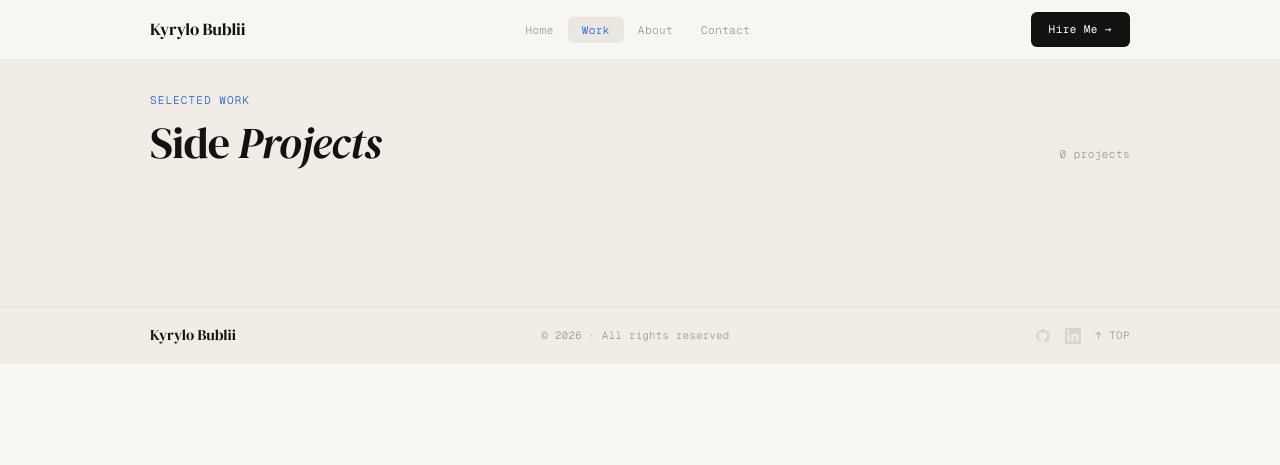
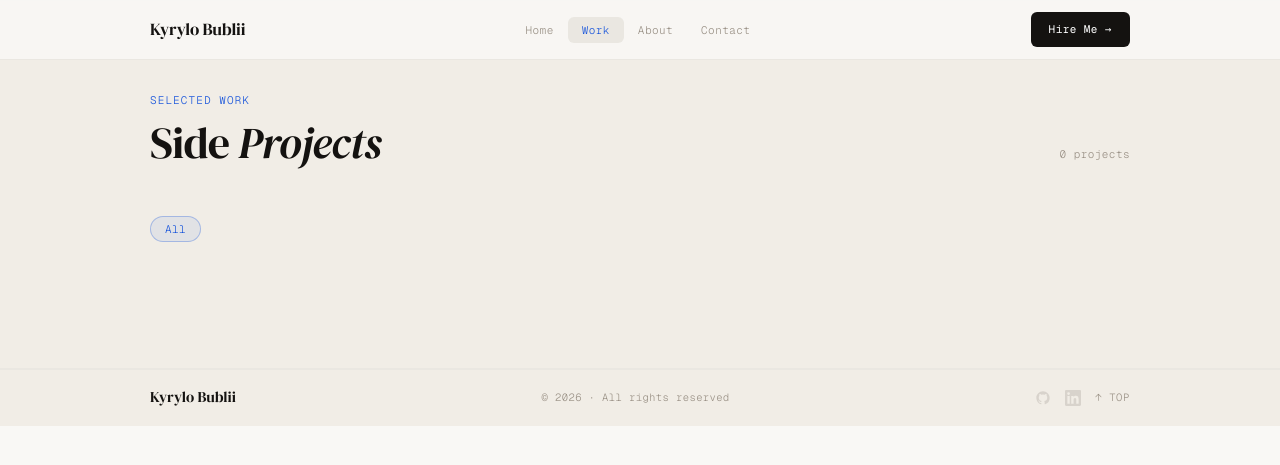
Before and after one commit to KyryloBublii/digital-cv, a Flask app: page /projects in a window 1280 px wide. Shown: the top 465 px of the page. Run offline with Flask 3, Linux system fonts and the light colour scheme; data that the repository does not hold is empty.

Commit message:
feat: add multi-select tag filtering on projects page
Renders all unique tags as filter pills above the project grid.
Selecting multiple tags shows projects matching any of them.
Deselecting all restores the full list. Count updates live.

Co-Authored-By: Claude Sonnet 4.6 <noreply@anthropic.com>

```diff
--- a/app.py
+++ b/app.py
@@ -61,7 +61,8 @@ def index():
 @app.route("/projects")
 def projects():
     all_projects = _get_projects()
-    return render_template("projects.html", active_page="projects", projects=all_projects)
+    all_tags = sorted({tag for p in all_projects for tag in p.get("tags", [])})
+    return render_template("projects.html", active_page="projects", projects=all_projects, all_tags=all_tags)
 
 
 @app.route("/projects/<slug>")
--- a/static/css/custom.css
+++ b/static/css/custom.css
@@ -291,6 +291,38 @@ nav {
   color: var(--ink-3);
   white-space: nowrap;
   padding-bottom: 4px;
+}
+
+/* ═══════════════════════════════════════════════
+   TAG FILTERS
+═══════════════════════════════════════════════ */
+.tag-filters {
+  display: flex;
+  flex-wrap: wrap;
+  gap: 6px;
+  margin-bottom: 36px;
+}
+.tag-filter-btn {
+  font-family: var(--fm);
+  font-size: 11px;
+  font-weight: 300;
+  letter-spacing: 0.04em;
+  color: var(--ink-3);
+  background: transparent;
+  border: 1px solid var(--ink-4);
+  padding: 5px 14px;
+  border-radius: 100px;
+  cursor: pointer;
+  transition: color 0.2s, background 0.2s, border-color 0.2s;
+}
+.tag-filter-btn:hover {
+  color: var(--ink);
+  border-color: var(--ink-3);
+}
+.tag-filter-btn.active {
+  color: var(--accent);
+  background: var(--accent-bg);
+  border-color: rgba(26, 86, 219, 0.3);
 }
 
 /* ═══════════════════════════════════════════════
--- a/templates/projects.html
+++ b/templates/projects.html
@@ -10,11 +10,20 @@
         <div class="s-label">Selected Work</div>
         <h2 class="s-title">Side <em>Projects</em></h2>
       </div>
-      <span class="s-count">{{ projects | length }} project{{ 's' if projects | length != 1 }}</span>
+      <span class="s-count" id="proj-count">{{ projects | length }} project{{ 's' if projects | length != 1 }}</span>
     </div>
-    <div class="projects-grid">
+
+    <div class="tag-filters rv">
+      <button class="tag-filter-btn active" data-tag="all">All</button>
+      {% for tag in all_tags %}
+      <button class="tag-filter-btn" data-tag="{{ tag }}">{{ tag }}</button>
+      {% endfor %}
+    </div>
+
+    <div class="projects-grid" id="projects-grid">
       {% for p in projects %}
-      <div class="proj-card rv{% if p.featured %} featured{% endif %}{% if not loop.first %} d{{ loop.index0 if loop.index0 <= 4 else 4 }}{% endif %}">
+      <div class="proj-card rv{% if p.featured %} featured{% endif %}{% if not loop.first %} d{{ loop.index0 if loop.index0 <= 4 else 4 }}{% endif %}"
+           data-tags="{{ p.tags | join(',') }}">
         <div class="proj-screenshot">
           {% if p.screenshot %}
             <img src="{{ p.screenshot }}" alt="{{ p.title }} screenshot" loading="lazy" />
@@ -48,4 +57,48 @@
   </div>
 </section>
 
+<script>
+  (function () {
+    const btns   = document.querySelectorAll('.tag-filter-btn');
+    const allBtn = document.querySelector('.tag-filter-btn[data-tag="all"]');
+    const cards  = document.querySelectorAll('#projects-grid .proj-card');
+    const count  = document.getElementById('proj-count');
+    let selected = new Set();
+
+    function applyFilter() {
+      let visible = 0;
+      cards.forEach(card => {
+        const tags = card.dataset.tags ? card.dataset.tags.split(',') : [];
+        const show = selected.size === 0 || tags.some(t => selected.has(t));
+        card.style.display = show ? '' : 'none';
+        if (show) visible++;
+      });
+      count.textContent = `${visible} project${visible !== 1 ? 's' : ''}`;
+    }
+
+    allBtn.addEventListener('click', () => {
+      selected.clear();
+      btns.forEach(b => b.classList.remove('active'));
+      allBtn.classList.add('active');
+      applyFilter();
+    });
+
+    btns.forEach(btn => {
+      if (btn === allBtn) return;
+      btn.addEventListener('click', () => {
+        const tag = btn.dataset.tag;
+        if (selected.has(tag)) {
+          selected.delete(tag);
+          btn.classList.remove('active');
+        } else {
+          selected.add(tag);
+          btn.classList.add('active');
+        }
+        allBtn.classList.toggle('active', selected.size === 0);
+        applyFilter();
+      });
+    });
+  })();
+</script>
+
 {% endblock %}
```
